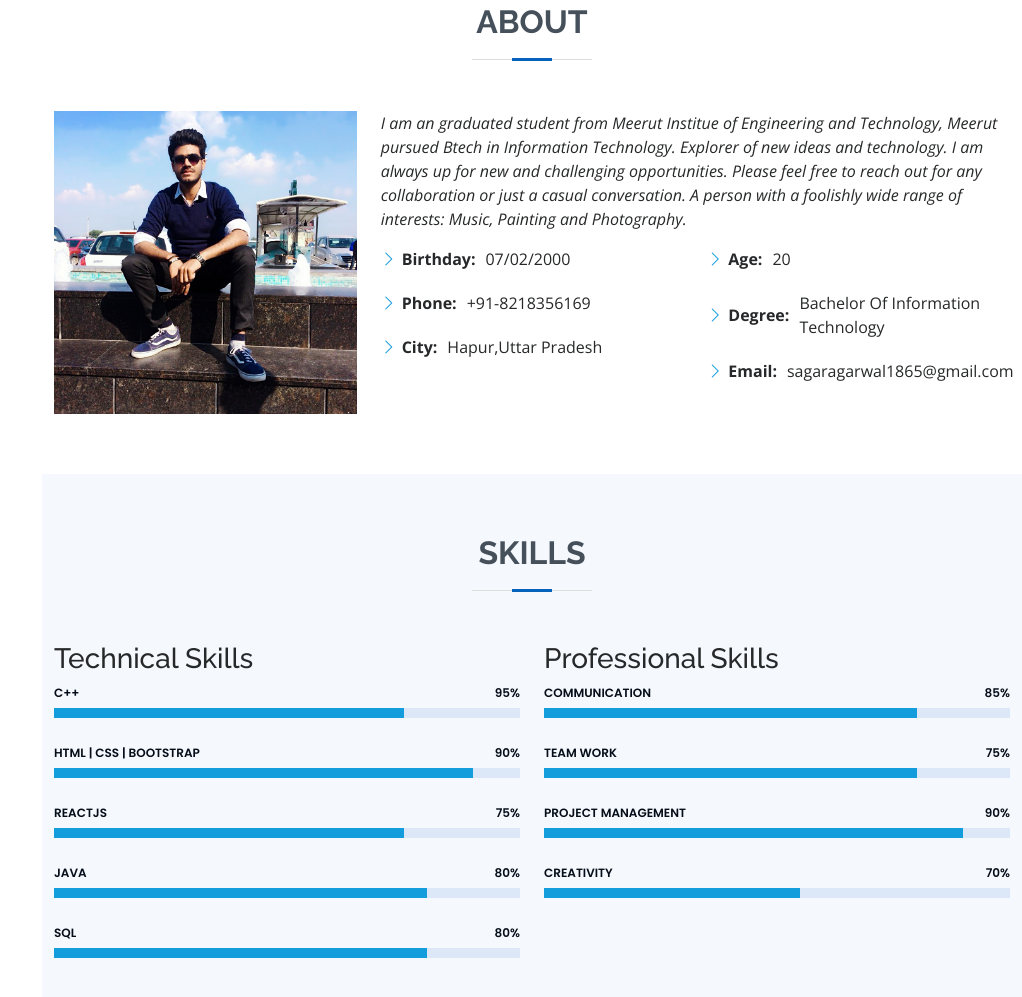
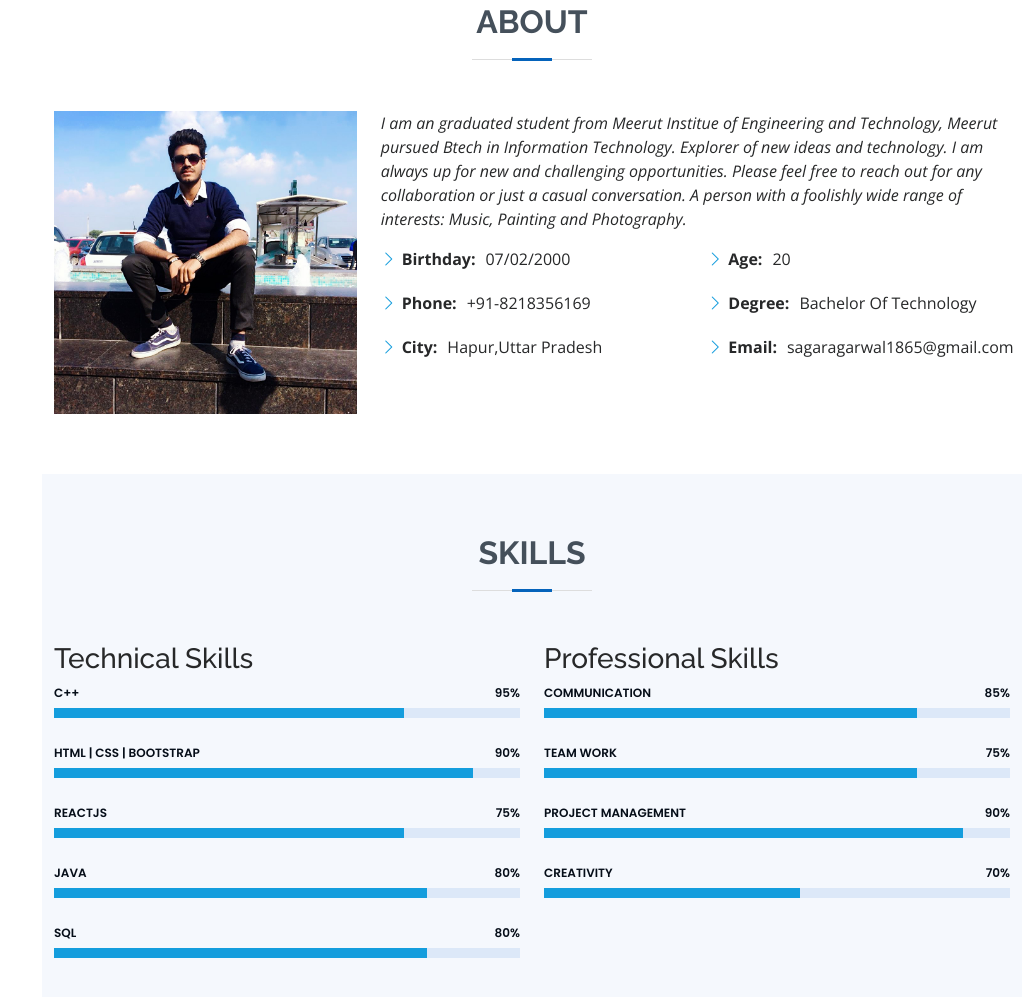
Before and after one commit to sagar-hackk/Sagar-hackk, a plain HTML site: page index.html in a window 1280 px wide. Shown: the part 857-1854 px from the top of the page, without its empty margins (258-1280 px from the left). Drawn offline with nearby package versions, Linux system fonts and the light colour scheme; files whose address does not match are found by name.

Commit message:
Update index.html
fifth

```diff
--- a/index.html
+++ b/index.html
@@ -111,7 +111,7 @@
               <div class="col-lg-6">
                 <ul>
                   <li><i class="bi bi-chevron-right"></i> <strong>Age:</strong> <span>20</span></li>
-                  <li><i class="bi bi-chevron-right"></i> <strong>Degree:</strong> <span>Bachelor Of Information Technology</span></li>
+                  <li><i class="bi bi-chevron-right"></i> <strong>Degree:</strong> <span>Bachelor Of Technology</span></li>
                   <li><i class="bi bi-chevron-right"></i> <strong>Email:</strong> <span>sagaragarwal1865@gmail.com
                   </span></li>
 
```
